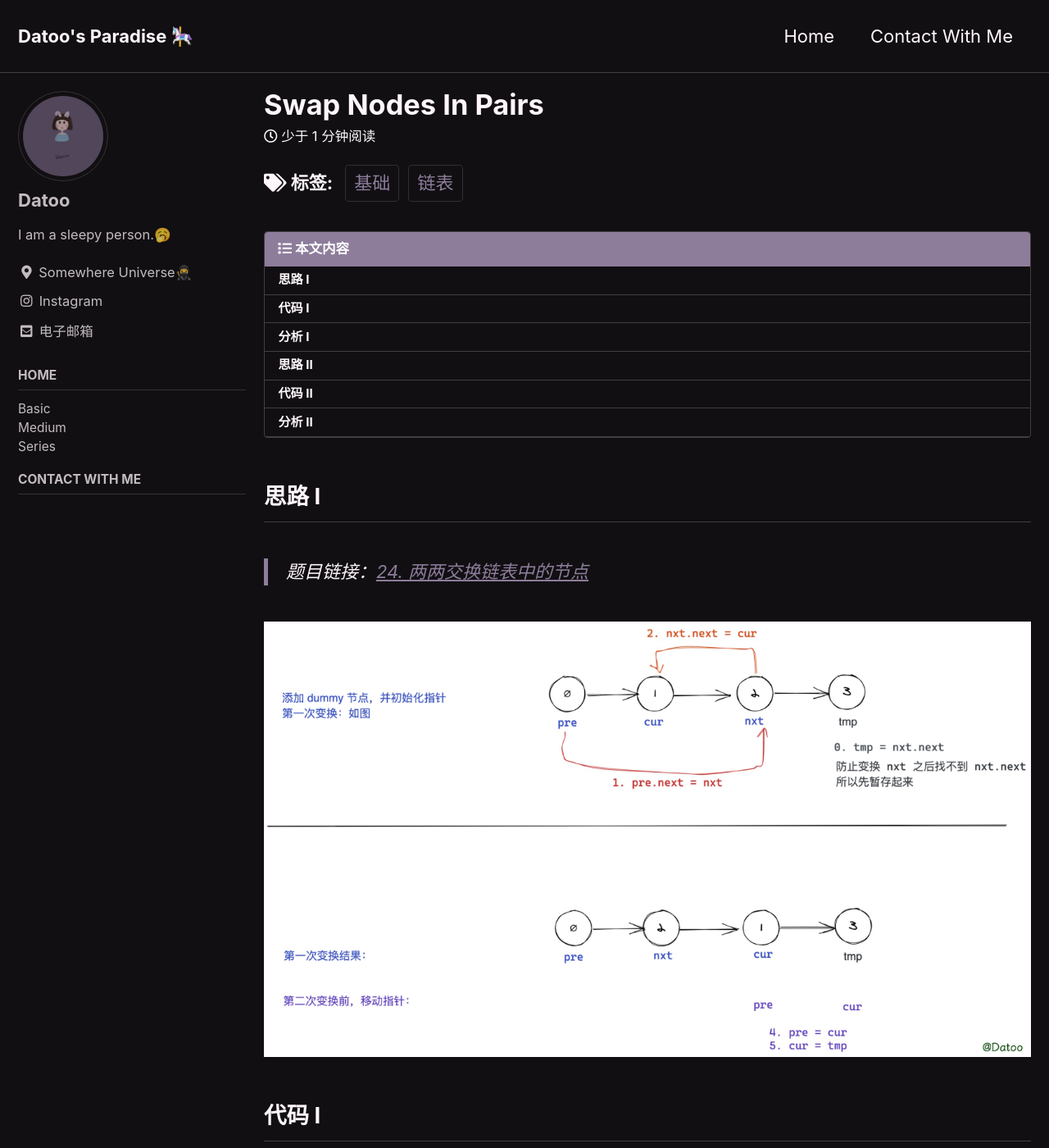
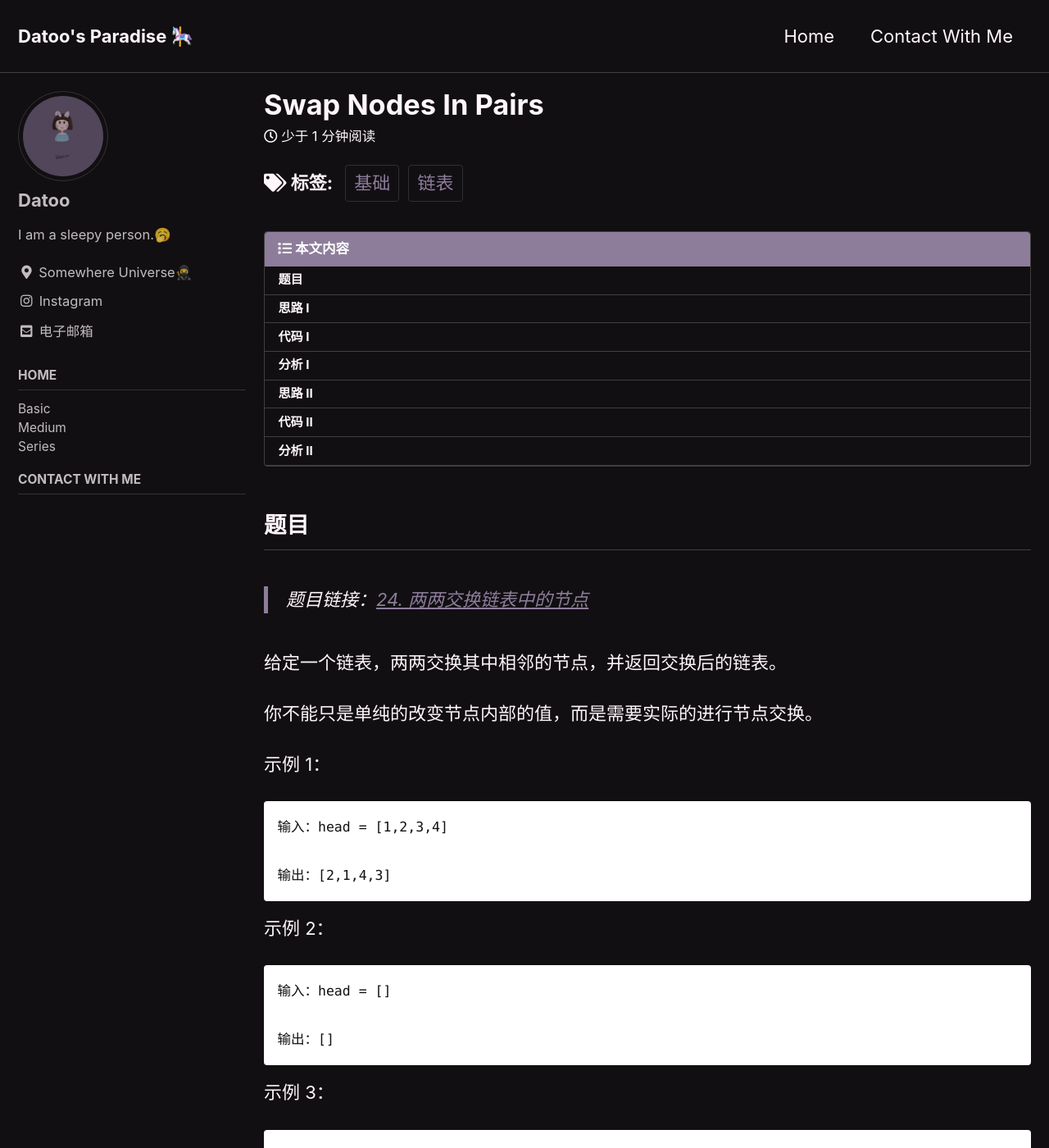
Before and after one commit to DaToo-J/DaToo-J.GitHub.io, a Jekyll site: the page built from _posts/2021-02-08-swap-nodes-in-pairs.md, in a window 1280 px wide and 1400 px high. Shown: the whole window at 82% size. Built offline with Jekyll 4.4.1, drawn with Linux system fonts in a browser that asks for light colours; cached includes are drawn as plain includes; some of the changed text lies outside the part shown.

Commit message:
update the description of problem

```diff
--- a/_posts/2021-02-08-swap-nodes-in-pairs.md
+++ b/_posts/2021-02-08-swap-nodes-in-pairs.md
@@ -11,10 +11,35 @@ tags: 基础 链表
 title:
 ---
 
+## 题目
+
+> 题目链接：[24. 两两交换链表中的节点](https://leetcode-cn.com/problems/swap-nodes-in-pairs/)
+
+给定一个链表，两两交换其中相邻的节点，并返回交换后的链表。
+
+你不能只是单纯的改变节点内部的值，而是需要实际的进行节点交换。
+
+示例 1：
+
+    输入：head = [1,2,3,4]
+
+    输出：[2,1,4,3]
+
+示例 2：
+
+    输入：head = []
+
+    输出：[]
+
+示例 3：
+
+    输入：head = [1]
+
+    输出：[1]
+
 
 ## 思路 I
 
-> 题目链接：[24. 两两交换链表中的节点](https://leetcode-cn.com/problems/swap-nodes-in-pairs/)
 
 ![decode-string]({{ "./assets/images/swap-nodes-1.jpg" | absolute_url }})
 
```
